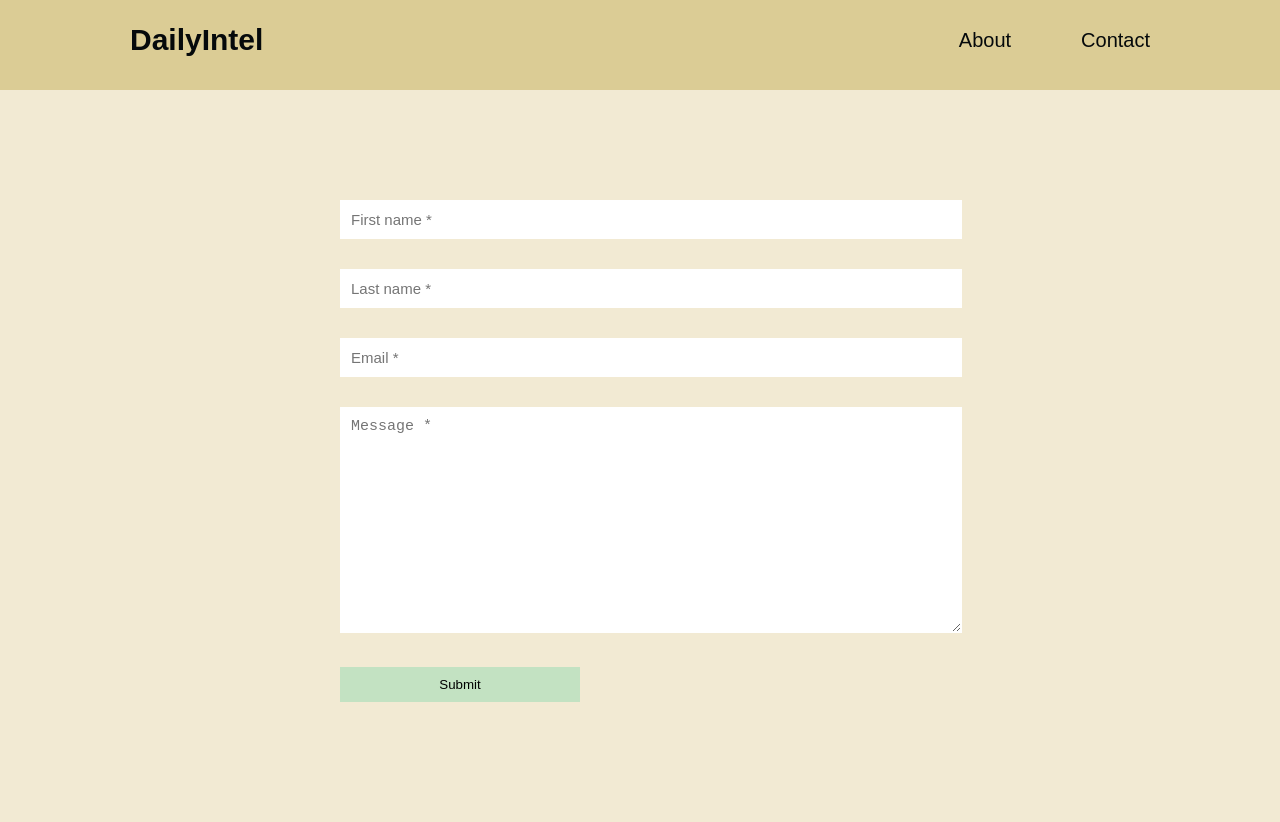
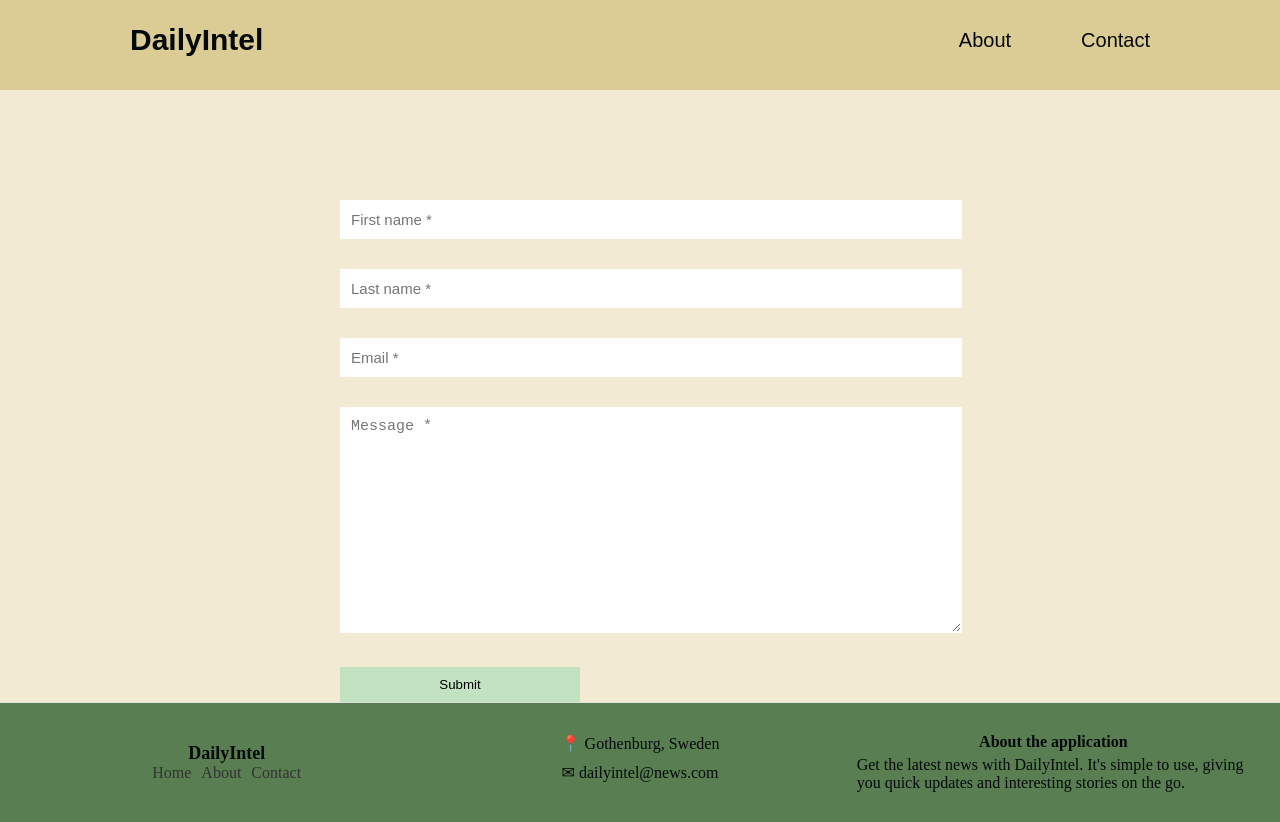
Before and after one commit to awaltherr/news-app, a React (Create React App) app: page /contact in a window 1280 px wide. Before the commit the page ends 800 px from the top, so only its background shows below. Built offline with nearby package versions, Linux system fonts and the light colour scheme; a web font is replaced by a local one.

Commit message:
First version of footer

```diff
--- a/src/App.js
+++ b/src/App.js
@@ -2,6 +2,7 @@ import Navbar from "./components/Navbar";
 import NewsSection from "./components/NewsSection";
 import About from "./components/About";
 import Contact from "./components/Contact";
+import Footer from "./components/Footer";
 import "./App.css";
 import { BrowserRouter, Routes, Route } from "react-router-dom";
 import { useState } from "react";
@@ -21,6 +22,7 @@ export default function App() {
         <Route path="/about" element={<About />} />
         <Route path="/contact" element={<Contact />} />
       </Routes>
+      <Footer />
     </BrowserRouter>
   );
 }
--- /dev/null
+++ b/src/components/Footer.js
@@ -0,0 +1,35 @@
+import {
+  FooterContainer,
+  LeftFooterContainer,
+  FooterLinksContainer,
+  FooterLinks,
+  MiddleFooterContainer,
+  InfoGroupFooter,
+  RightFooterContainer,
+} from "../styles/Footer.styled";
+
+export default function Contact() {
+  return (
+    <FooterContainer>
+      <LeftFooterContainer>
+        <h3>DailyIntel</h3>
+        <FooterLinksContainer>
+          <FooterLinks to="/">Home</FooterLinks>
+          <FooterLinks to="/about">About</FooterLinks>
+          <FooterLinks to="/contact">Contact</FooterLinks>
+        </FooterLinksContainer>
+      </LeftFooterContainer>
+      <MiddleFooterContainer>
+        <InfoGroupFooter>&#x1F4CD; Gothenburg, Sweden</InfoGroupFooter>
+        <InfoGroupFooter>&#x2709; dailyintel@news.com</InfoGroupFooter>
+      </MiddleFooterContainer>
+      <RightFooterContainer>
+        <span>About the application</span>
+        <p>
+          Get the latest news with DailyIntel. It's simple to use, giving you
+          quick updates and interesting stories on the go.
+        </p>
+      </RightFooterContainer>
+    </FooterContainer>
+  );
+}
--- /dev/null
+++ b/src/styles/Footer.styled.js
@@ -0,0 +1,93 @@
+import styled from "styled-components";
+import { Link } from "react-router-dom";
+
+export const FooterContainer = styled.footer`
+  display: flex;
+  justify-content: space-evenly;
+  align-items: center;
+  bottom: 0;
+  padding: 20px;
+  background-color: #597e52;
+  color: #05090b;
+  border-top: 1px solid #ddd;
+
+  @media (max-width: 768px) {
+    flex-direction: column;
+    align-items: flex-start;
+  }
+`;
+
+export const LeftFooterContainer = styled.div`
+  flex: 1;
+  display: flex;
+  flex-direction: column;
+  align-items: center;
+  padding: 10px;
+  text-align: left;
+
+  h3 {
+    margin: 0;
+    text-align: left;
+    font-size: 18px;
+  }
+
+  @media (max-width: 768px) {
+    border-bottom: 1px solid #ddd;
+  }
+`;
+
+export const FooterLinksContainer = styled.div`
+  display: flex;
+  gap: 10px;
+  text-align: left;
+`;
+
+export const FooterLinks = styled(Link)`
+  color: #333;
+  text-decoration: none;
+
+  &:hover {
+    text-decoration: underline;
+  }
+`;
+
+export const MiddleFooterContainer = styled.div`
+  flex: 1;
+  display: flex;
+  flex-direction: column;
+  align-items: center;
+  padding: 10px;
+  text-align: left;
+
+  @media (max-width: 768px) {
+    border-bottom: 1px solid #ddd;
+  }
+`;
+
+export const InfoGroupFooter = styled.div`
+  margin-bottom: 10px;
+  text-align: left;
+`;
+
+export const RightFooterContainer = styled.div`
+  flex: 1;
+  display: flex;
+  flex-direction: column;
+  align-items: center;
+  padding: 10px;
+  text-align: left;
+
+  span {
+    display: block;
+    margin-bottom: 5px;
+    font-weight: bold;
+  }
+
+  p {
+    margin: 0;
+  }
+
+  @media (max-width: 768px) {
+    border-right: none;
+  }
+`;
```
